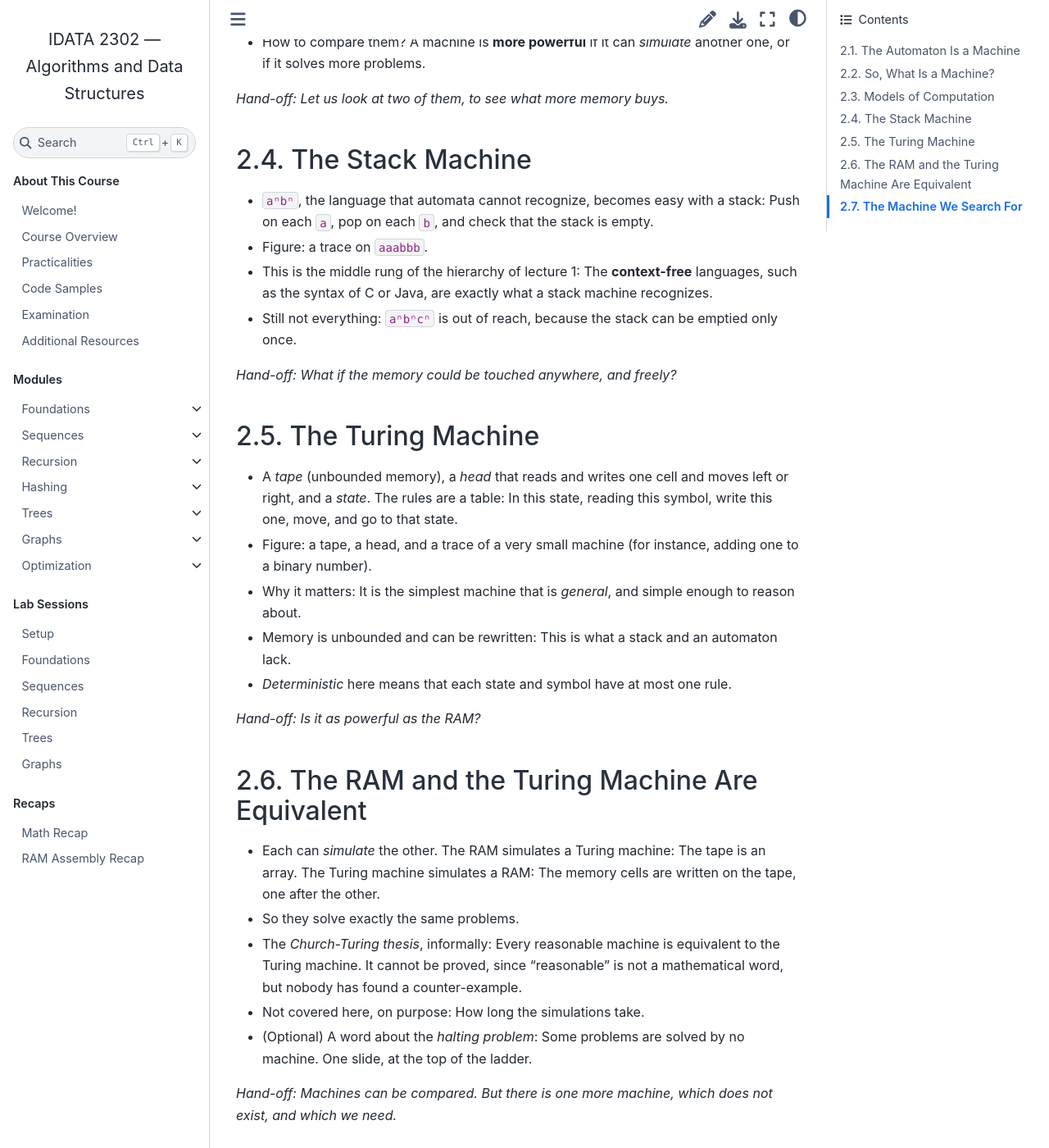
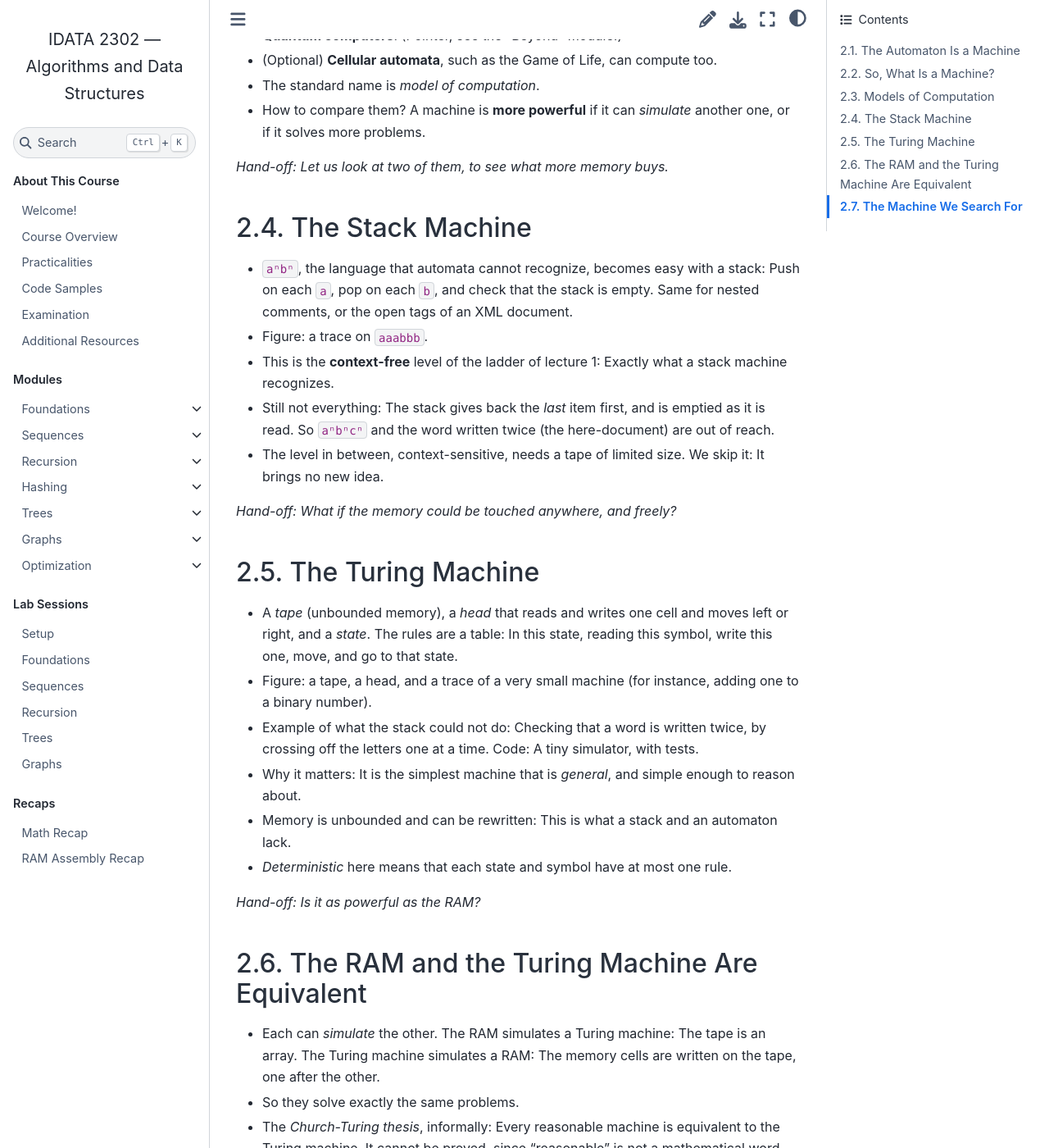
Before and after one commit to fchauvel/ntnu-idata2302-website, a Sphinx documentation site: the page built from source/theory/machines/index.rst, in a window 1280 px wide and 1400 px high, scrolled down 1378 px. Shown: the whole window at 82% size. Built offline with Sphinx 7.4.7 and the Sphinx Book theme 1.1.4, drawn with Linux system fonts in a browser that asks for light colours; some of the changed text lies outside the part shown.

Commit message:
content: align the outline of the machines lecture with the regex lecture
Co-Authored-By: Claude Sonnet 5.5 <noreply@anthropic.com>

```diff
--- a/source/theory/machines/index.rst
+++ b/source/theory/machines/index.rst
@@ -19,6 +19,13 @@ Machines
    The cost of simulating a machine with another is *not* discussed: The point
    is only that there are many machines, and that some are equivalent.
 
+   Thread of the lecture: Lecture 1 ended on a ladder of languages, each
+   level harder than the previous one. Here, each level gets its machine, and
+   the machines differ by *the interface of their memory* (an ADT, as in the
+   Sequences module): None beyond the state (automaton), a stack (push, pop at
+   the top), a tape (read, write, move, anywhere). Computation is a walk
+   from configuration to configuration, as in the search lectures.
+
    What students should take away:
 
    - There are many machines, or *models of computation*.
@@ -32,7 +39,8 @@ Machines
 The Automaton Is a Machine
 ==========================
 
-- Recap of lecture 1: An automaton reads a word, and keeps a state.
+- Recap of lecture 1: An automaton reads a word, and keeps a state. The ladder
+  of languages ended with a question: Harder, but harder for *what*?
 - What we did last time, on the RAM, was to *simulate* this machine with a
   loop. A machine, simpler than the RAM, but a machine.
 - The question: So, what is a machine?
@@ -45,6 +53,8 @@ So, What Is a Machine?
 
 - A working definition, not a formal one: A machine is **memory** plus
   **rules** that say what to do next, step by step.
+- The memory is an ADT: What matters is not how it is stored, but which
+  operations it offers. This is what makes machines differ.
 - The *configuration* is what the machine remembers right now. One step moves
   it from a configuration to the next. A computation is a *walk* from
   configuration to configuration, the cursor we met in the heuristic search
@@ -82,13 +92,15 @@ The Stack Machine
 
 - ``aⁿbⁿ``, the language that automata cannot recognize, becomes easy with a
   stack: Push on each ``a``, pop on each ``b``, and check that the stack is
-  empty.
+  empty. Same for nested comments, or the open tags of an XML document.
 - Figure: a trace on ``aaabbb``.
-- This is the middle rung of the hierarchy of lecture 1: The **context-free**
-  languages, such as the syntax of C or Java, are exactly what a stack machine
-  recognizes.
-- Still not everything: ``aⁿbⁿcⁿ`` is out of reach, because the stack can be
-  emptied only once.
+- This is the **context-free** level of the ladder of lecture 1: Exactly what a
+  stack machine recognizes.
+- Still not everything: The stack gives back the *last* item first, and is
+  emptied as it is read. So ``aⁿbⁿcⁿ`` and the word written twice (the
+  here-document) are out of reach.
+- The level in between, context-sensitive, needs a tape of limited size. We skip
+  it: It brings no new idea.
 
 *Hand-off: What if the memory could be touched anywhere, and freely?*
 
@@ -101,6 +113,9 @@ The Turing Machine
   this symbol, write this one, move, and go to that state.
 - Figure: a tape, a head, and a trace of a very small machine (for instance,
   adding one to a binary number).
+- Example of what the stack could not do: Checking that a word is written twice,
+  by crossing off the letters one at a time. Code: A tiny simulator, with
+  tests.
 - Why it matters: It is the simplest machine that is *general*, and simple
   enough to reason about.
 - Memory is unbounded and can be rewritten: This is what a stack and an automaton
@@ -121,8 +136,11 @@ The RAM and the Turing Machine Are Equivalent
   equivalent to the Turing machine. It cannot be proved, since "reasonable" is
   not a mathematical word, but nobody has found a counter-example.
 - Not covered here, on purpose: How long the simulations take.
-- (Optional) A word about the *halting problem*: Some problems are solved by no
-  machine. One slide, at the top of the ladder.
+- The *halting problem*, in one slide: Some problems are solved by no machine,
+  for instance "does this program eventually stop?". This closes the loop with
+  the top of the ladder of lecture 1 ("recursively enumerable"): The machine for
+  this level is the Turing machine, but a machine that *recognizes* a language
+  may run forever on the words outside of it.
 
 *Hand-off: Machines can be compared. But there is one more machine, which does
 not exist, and which we need.*
```
